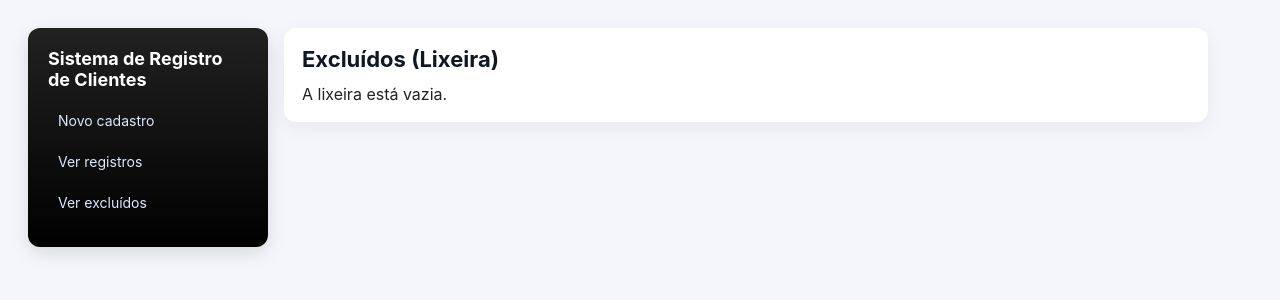
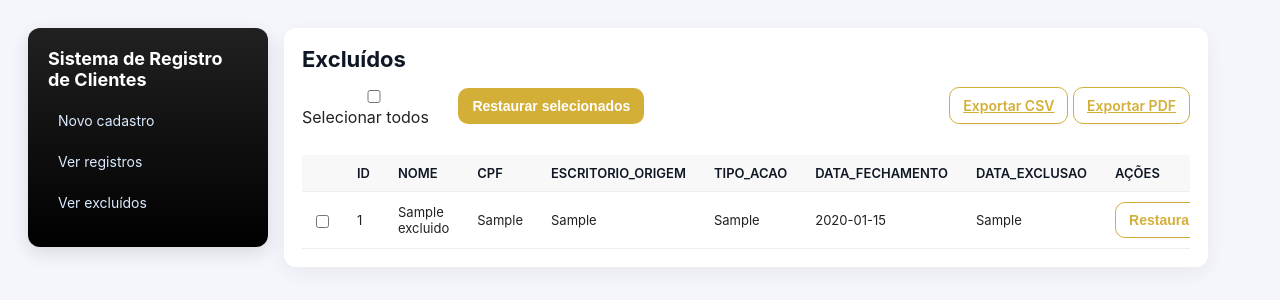
Before and after one commit to bponedev/REGISTRO-DE-CLIENTES, a Flask app: page /excluidos in a window 1280 px wide. Shown: the top 300 px of the page. Run offline with Flask 3, Linux system fonts and the light colour scheme; tables that the repository leaves empty hold one stand-in row (values such as "Sample post").

Commit message:
Update excluidos.html

```diff
--- a/templates/excluidos.html
+++ b/templates/excluidos.html
@@ -10,43 +10,42 @@
 <div class="container">
 <aside class="sidebar">
 <span class="brand">Sistema de Registro de Clientes</span>
-<a href="{{ url_for('home') }}">Novo cadastro</a>
+<a href="{{ url_for('index') }}">Novo cadastro</a>
 <a href="{{ url_for('table') }}">Ver registros</a>
 <a href="{{ url_for('excluidos') }}">Ver excluídos</a>
 </aside>
 <main class="main">
 <div class="card">
-<h1>Excluídos (Lixeira)</h1>
-
-{% if rows %}
-
-    <div class="row" style="margin-top: 12px;">
+<h1>Excluídos</h1>
+<div class="row" style="justify-content:space-between;align-items:center;">
+  <div class="row" style="gap:12px">
     <label><input id="select-all-ex" type="checkbox"> Selecionar todos</label>
-        <form id="bulk-restore-form" action="{{ url_for('restore_selected') }}" method="post" data-confirm="true" data-confirm-message="Deseja realmente restaurar os registros selecionados?">
-            <input type="hidden" name="ids" id="bulk-restore-ids">
-            <button class="btn" type="submit">Restaurar selecionados</button>
-        </form>
+    <button class="btn" id="btn-restore-selected" type="button">Restaurar selecionados</button>
+  </div>
+  <div>
+    <a class="btn ghost" href="{{ url_for('export_csv', office='excluidos') }}">Exportar CSV</a>
+    <a class="btn ghost" href="{{ url_for('export_pdf', office='excluidos') }}" target="_blank">Exportar PDF</a>
+  </div>
 </div>
 
 <div class="table-wrap" style="margin-top:12px;">
 <table>
 <thead>
   <tr>
-                <th>Sel.</th>
-                <th>ID</th>
-                <th>Nome</th>
-                <th>CPF</th>
-                <th>Escritório Origem</th>
-                <th>Tipo de Ação</th>
-                <th>Data Fechamento</th>
-                <th>Data Exclusão</th>
+    <th></th> <th>id</th>
+    <th>nome</th>
+    <th>cpf</th>
+    <th>escritorio_origem</th>
+    <th>tipo_acao</th>
+    <th>data_fechamento</th>
+    <th>data_exclusao</th>
     <th>Ações</th>
   </tr>
 </thead>
 <tbody>
-            {% for r in rows %}
+{% for r in excluidos %}
 <tr>
-                <td><input type="checkbox" class="row-select" name="row_id" value="{{ r['id'] }}"></td>
+  <td><input type="checkbox" class="row-select" value="{{ r['id'] }}"></td>
   <td>{{ r['id'] }}</td>
   <td>{{ r['nome'] }}</td>
   <td>{{ r['cpf'] }}</td>
@@ -55,7 +54,7 @@
   <td>{{ r['data_fechamento'] }}</td>
   <td>{{ r['data_exclusao'] }}</td>
   <td>
-                    <form action="{{ url_for('restore_single') }}" method="post" style="display:inline" data-confirm="true" data-confirm-message="Deseja realmente restaurar este cliente?">
+    <form action="{{ url_for('restore_record') }}" method="post" style="display:inline" data-confirm="true" data-confirm-message="Deseja realmente restaurar este cliente?">
       <input type="hidden" name="id" value="{{ r['id'] }}">
       <button class="btn ghost" type="submit">Restaurar</button>
     </form>
@@ -66,10 +65,6 @@
 </table>
 </div>
 
-{% else %}
-    <p>A lixeira está vazia.</p>
-{% endif %}
-
 </div>
 </main>
 </div>
```
Lines whose indentation alone changed are shown as unchanged.
